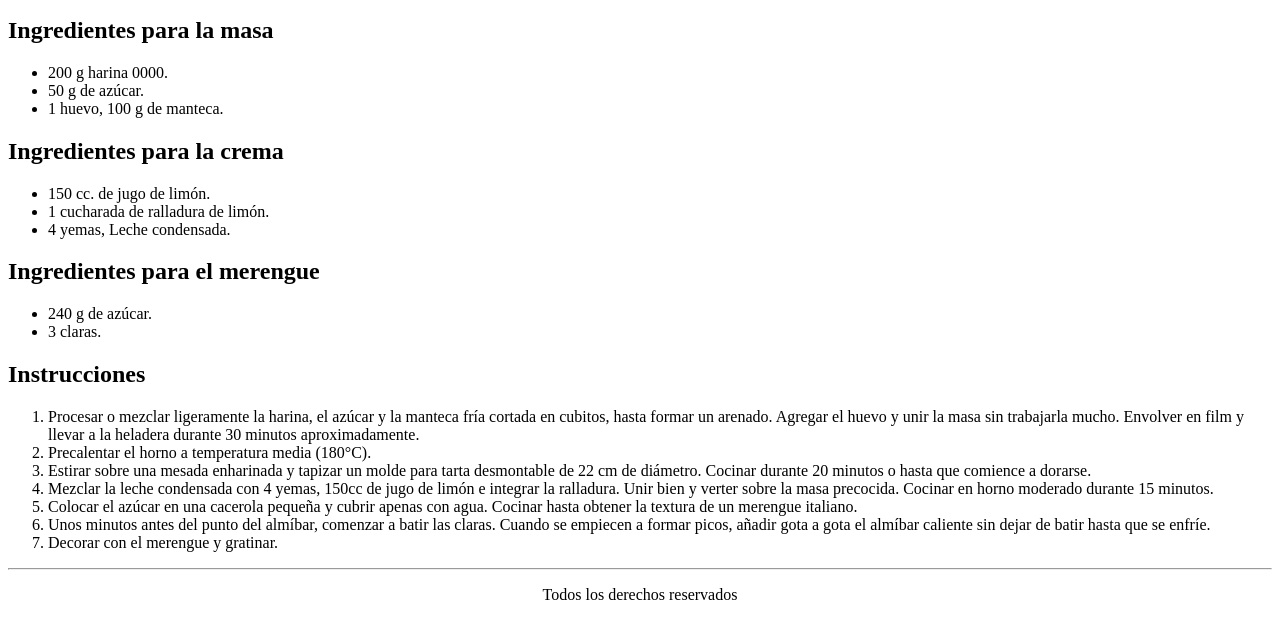
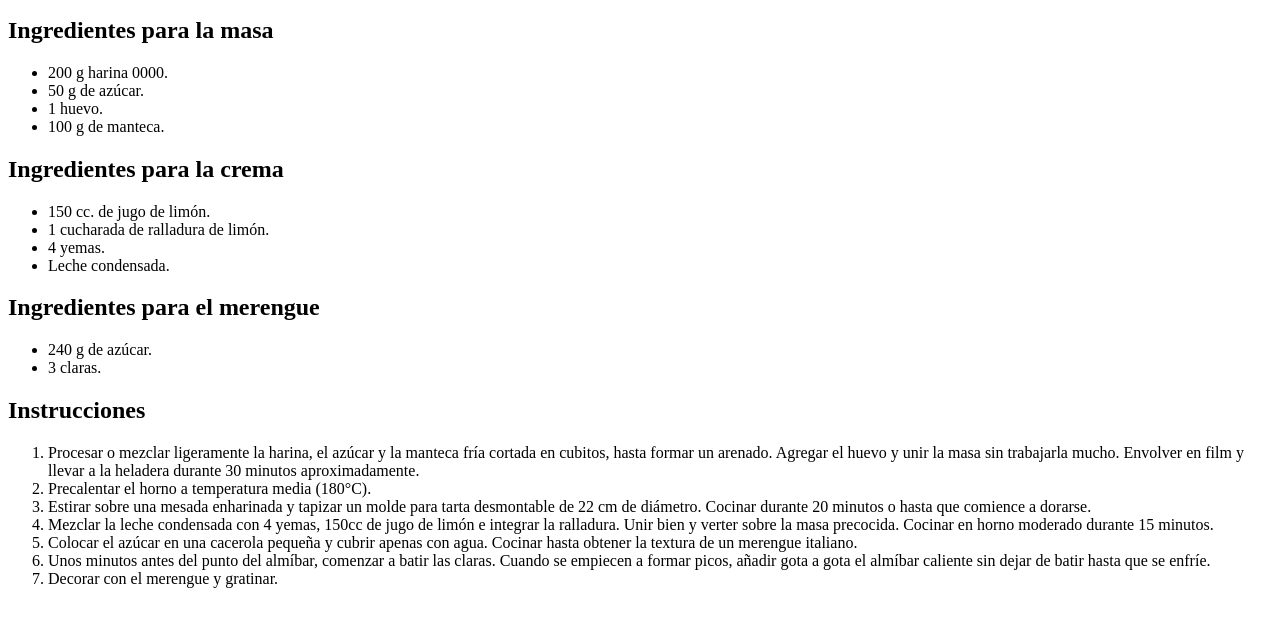
Before and after one commit to GonzaloGollo/HTMLReceta, a plain HTML site: page index.html in a window 1280 px wide. Shown: the part 735-1355 px from the top of the page. Drawn offline with Linux system fonts and the light colour scheme.

Commit message:
Update index.html

```diff
--- a/index.html
+++ b/index.html
@@ -8,11 +8,10 @@
 	<body>
 
 		<header>
-			<a href="https://i.ibb.co/P9g0wWV/Logo-Front.png"><img src="https://i.ibb.co/P9g0wWV/Logo-Front.png" alt="Logo Front"></a>
+			<a href="https://i.ibb.co/P9g0wWV/Logo-Front.png" target="_blank"><img src="https://i.ibb.co/P9g0wWV/Logo-Front.png" alt="Logo Front"></a>
 		</header>
-
-        <a href="https://i.ibb.co/BTXhqf8/lemon-pie-1.jpg"><img src="https://i.ibb.co/BTXhqf8/lemon-pie-1.jpg" alt="Lemon Pie"></a>
-
+        <a href="https://i.ibb.co/BTXhqf8/lemon-pie-1.jpg" target="_blank"><img src="https://i.ibb.co/BTXhqf8/lemon-pie-1.jpg" alt="Lemon Pie"></a>
+		<main>
 			<h1>El clásico Lemon Pie</h1>
 			<p>  Es el preferido de los que les gusta lo dulce, pero no lo empalagoso. El Lemon pie es una tarta, es decir, una base de masa y un relleno. Como su nombre lo indica, está hecha con jugo de limón, azúcar y huevos. Todo eso mezclado hace el famoso custard, el relleno cremoso amarillo que es tan típico del Lemon pie.</p>
 
@@ -20,14 +19,16 @@
 				<ul>
 					<li>200 g harina 0000.</li>
 					<li>50 g de azúcar.</li>
-				<li>1 huevo, 100 g de manteca. </li>
+					<li>1 huevo.</li>
+					<li>100 g de manteca.</li>
 				</ul>
 
 			<h2>Ingredientes para la crema</h2>
 				<ul>
 					<li>150 cc. de jugo de limón.</li>
 					<li>1 cucharada de ralladura de limón.</li>
-				<li>4 yemas, Leche condensada.</li>
+					<li>4 yemas.</li>
+			<li>Leche condensada.</li>
 				</ul>
 
 			<h2>Ingredientes para el merengue</h2>
@@ -39,26 +40,15 @@
 			<h2>Instrucciones</h2>
 				<ol>
 					<li>Procesar o mezclar ligeramente la harina, el azúcar y la manteca fría cortada en cubitos, hasta formar un arenado. Agregar el huevo y unir la masa sin trabajarla mucho. Envolver en film y llevar a la heladera durante 30 minutos aproximadamente.</li>
-
 					<li>Precalentar el horno a temperatura media (180°C). </li>
-
 					<li>Estirar sobre una mesada enharinada y tapizar un molde para tarta desmontable de 22 cm de diámetro. Cocinar durante 20 minutos o hasta que comience a dorarse. </li>
-
 					<li>Mezclar la leche condensada con 4 yemas, 150cc de jugo de limón e integrar la ralladura. Unir bien y verter sobre la masa precocida. Cocinar en horno moderado durante 15 minutos. </li>
-
 					<li>Colocar el azúcar en una cacerola pequeña y cubrir apenas con agua. Cocinar hasta obtener la textura de un merengue italiano. </li>
-
 					<li>Unos minutos antes del punto del almíbar, comenzar a batir las claras. Cuando se empiecen a formar picos, añadir gota a gota el almíbar caliente sin dejar de batir hasta que se enfríe.</li>
-
 					<li>Decorar con el merengue y gratinar.</li>
 				</ol>
-
+		</main>
 		<footer>
-			<hr></hr>
-			<p align="center">Todos los derechos reservados</p>
 		</footer>
-
 	</body>
-
-
 </html>
```
Lines whose indentation alone changed are shown as unchanged.
